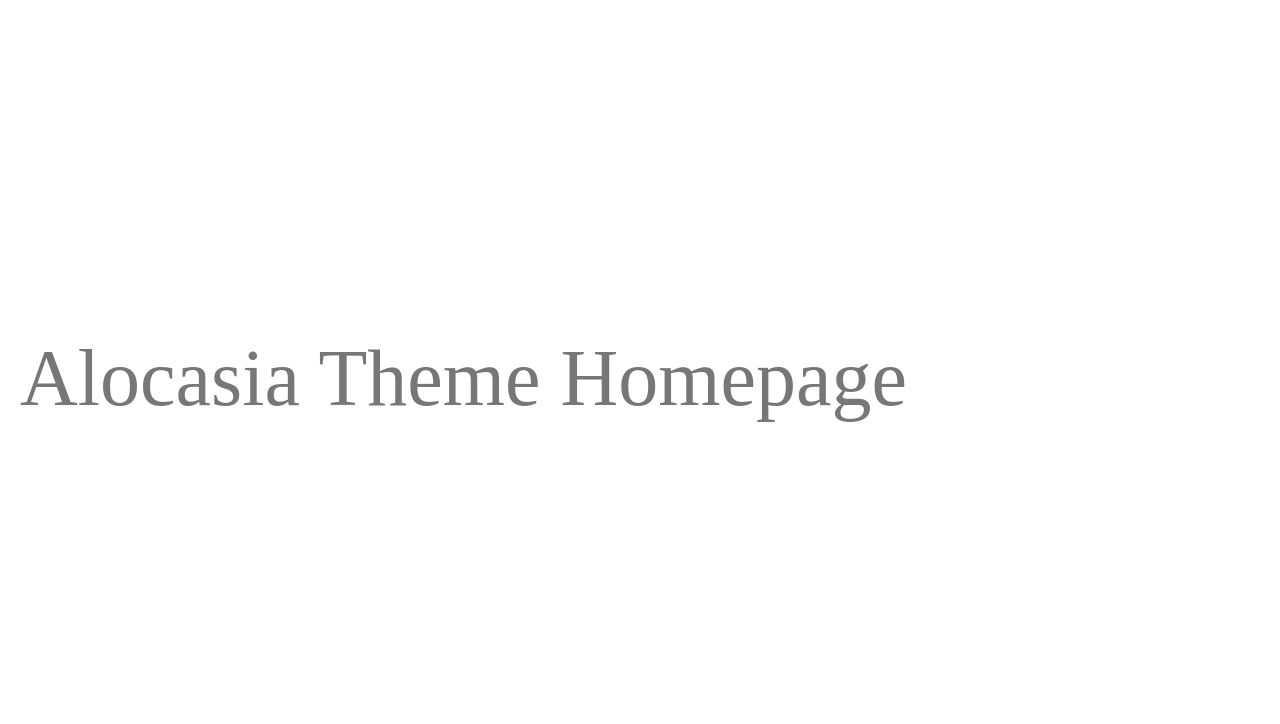
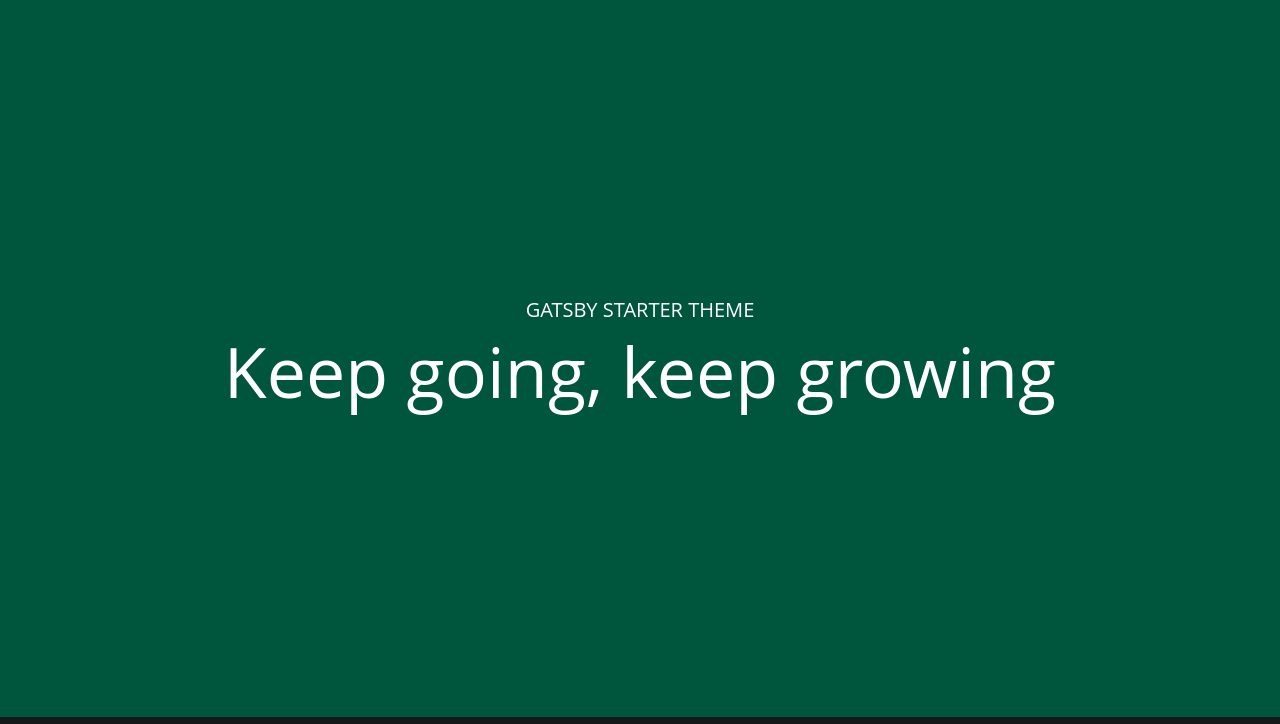
Before and after one commit to cirocki/alocasia, a Gatsby site: page / in a window 1280 px wide. Shown: the part 67-791 px from the top of the page. Built offline with nearby package versions, Linux system fonts and the light colour scheme; Gatsby itself is replaced by a stand-in of ours.

Commit message:
Add hero section component

```diff
--- a/src/components/layout/header/Header.js
+++ b/src/components/layout/header/Header.js
@@ -6,6 +6,9 @@ import Hamburger from "./Hamburger";
 import More from "./More";
 import Nav from "./Nav";
 
+const StyledDummyHeader = styled.header`
+  min-height: 64px;
+`;
 const StyledHeader = styled.header`
   background: ${(props) => props.theme.colors.dark};
   position: fixed;
@@ -13,8 +16,6 @@ const StyledHeader = styled.header`
   right: 0px;
   left: 0px;
   z-index: 999;
-  @media (${(props) => props.theme.max.md}) {
-  }
 `;
 const StyledWrapper = styled.div`
   display: flex;
@@ -56,6 +57,7 @@ export default function Header() {
     setIsOpen(!isOpen);
   };
   return (
+    <StyledDummyHeader>
       <StyledHeader>
         <Container>
           <StyledWrapper isOpen={isOpen}>
@@ -70,5 +72,6 @@ export default function Header() {
           </StyledWrapper>
         </Container>
       </StyledHeader>
+    </StyledDummyHeader>
   );
 }
--- /dev/null
+++ b/src/components/layout/sections/hero/Hero.js
@@ -0,0 +1,35 @@
+import React from "react";
+import styled from "styled-components";
+import Container from "../../container/Container";
+
+const StyledSection = styled.section`
+  background: ${(props) => props.theme.colors.primary};
+`;
+const StyledWrapper = styled.div`
+  display: flex;
+  flex-direction: column;
+  justify-content: center;
+  align-items: center;
+  min-height: 720px;
+`;
+const StyledTitle = styled.h2`
+  color: ${(props) => props.theme.colors.white};
+  font-size: 7rem;
+`;
+const StyledSubtitle = styled.h1`
+  color: ${(props) => props.theme.colors.white};
+  font-size: 2rem;
+  text-transform: uppercase;
+`;
+export default function Hero() {
+  return (
+    <StyledSection>
+      <Container>
+        <StyledWrapper>
+          <StyledSubtitle>Gatsby Starter Theme</StyledSubtitle>
+          <StyledTitle>Keep going, keep growing</StyledTitle>
+        </StyledWrapper>
+      </Container>
+    </StyledSection>
+  );
+}
--- a/src/pages/contact.js
+++ b/src/pages/contact.js
@@ -7,7 +7,6 @@ const ContactPage = () => {
     <Layout>
       <SEO description="contact desc" title="Contact" />
       <main>
-        <title>Contact page</title>
         <h1>Contact example page</h1>
       </main>
     </Layout>
--- a/src/pages/index.js
+++ b/src/pages/index.js
@@ -2,23 +2,15 @@ import * as React from "react";
 import styled from "styled-components";
 import Container from "../components/layout/container/Container";
 import Layout from "../components/layout/layout";
+import Hero from "../components/layout/sections/hero/Hero";
 import SEO from "../components/seo/seo";
 
-const StyledHeading = styled.h1`
-  font-family: ${(props) => props.theme.fonts.secondary};
-  font-size: 8rem;
-  margin-top: 40rem;
-  margin-bottom: 40rem;
-`;
 const IndexPage = () => {
   return (
     <Layout>
       <SEO description="Description" title="Homepage" />
       <main>
-        <title>Alocasia Theme</title>
-        <Container>
-          <StyledHeading>Alocasia Theme Homepage</StyledHeading>
-        </Container>
+        <Hero />
       </main>
     </Layout>
   );
--- a/src/styles/Theme.js
+++ b/src/styles/Theme.js
@@ -7,7 +7,7 @@ const theme = {
     light: "#f2f2f2",
     white: "#fff",
     grey: "#777",
-    gold: "#968b63",
+    primary: "#00553d",
     footerTextColor: "#828282",
     darkgrey: "#333",
   },
```
Lines whose indentation alone changed are shown as unchanged.
